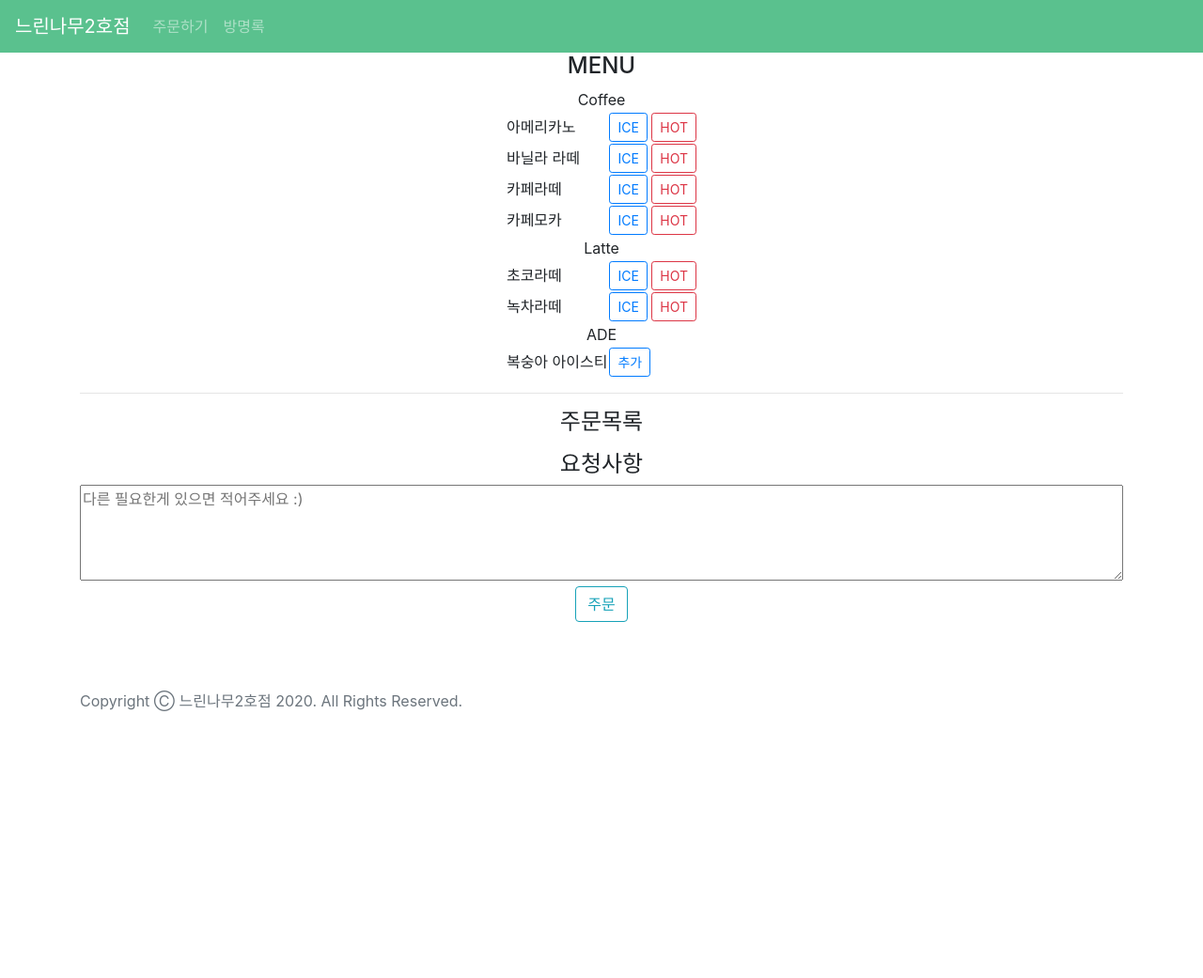
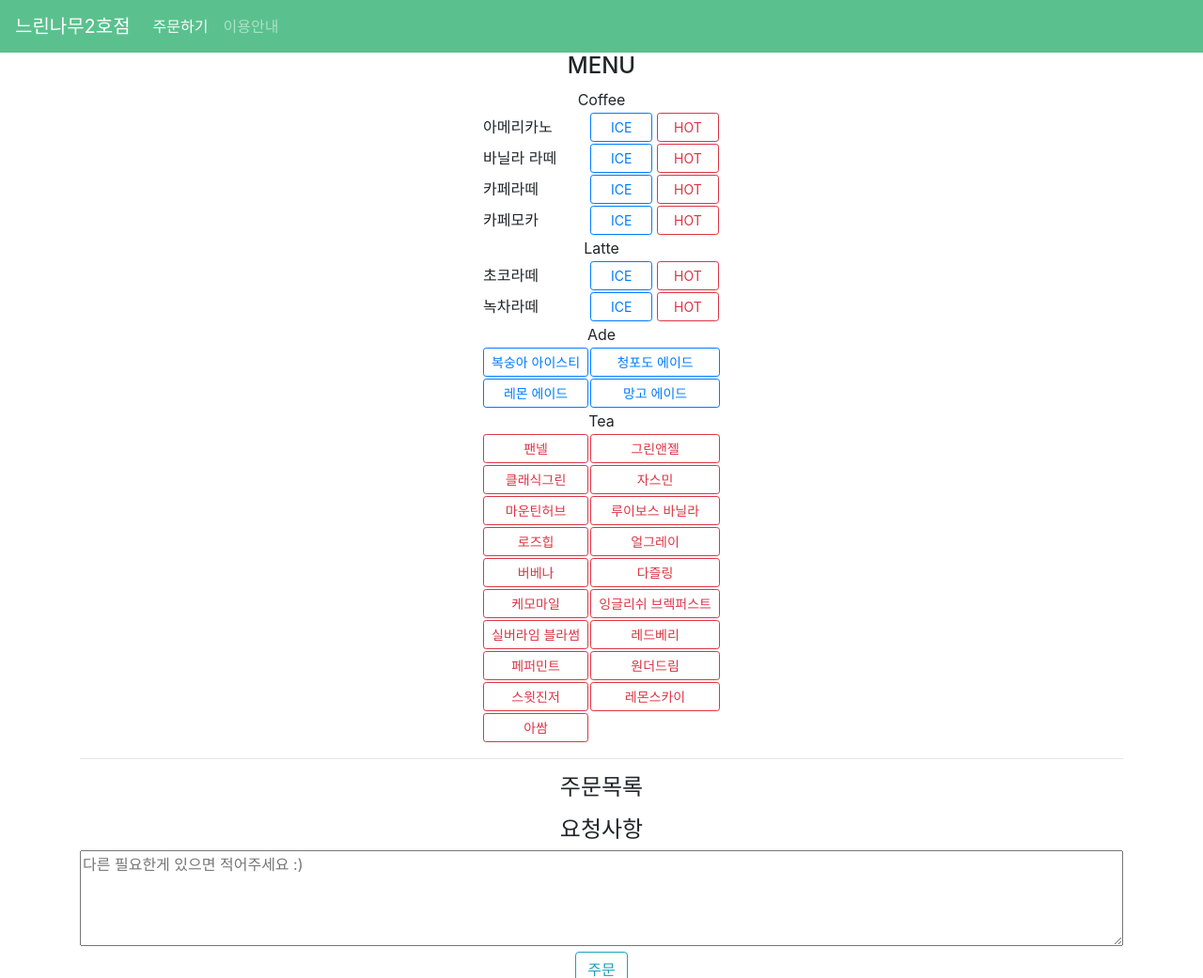
Before and after one commit to Comroom-net/comroom_back, a Django app: template namu/templates/order_page.html in a window 1280 px wide. Shown: the top 1041 px of the page at 94% size. Before the commit the page ends 757 px from the top, so only its background shows below. Run offline with Django 3.2, Linux system fonts and the light colour scheme; the template is opened without the code that fills it, so the values that code supplies are empty; some libraries are stand-ins or nearby versions; some web fonts are replaced.

Commit message:
add: all menu and intro page

```diff
--- a/namu/templates/namu_base.html
+++ b/namu/templates/namu_base.html
@@ -60,8 +60,8 @@
                         <li class="nav-item {% block nav-order %}{% endblock %} ">
                             <a class="nav-link" href="{% url 'namu:order_page' %}">주문하기</a>
                         </li>
-                        <li class="nav-item {% block nav-visitor %}{% endblock %} ">
-                            <a class="nav-link" href="{% url 'namu:visitors' %}">방명록</a>
+                        <li class="nav-item {% block nav-intro %}{% endblock %} ">
+                            <a class="nav-link" href="{% url 'namu:introduction' %}">이용안내</a>
                         </li>
 
                     </ul>
--- a/namu/templates/order_page.html
+++ b/namu/templates/order_page.html
@@ -22,6 +22,14 @@
         margin-top: 15px;
     }
 
+    .ade {
+        width: 100%;
+    }
+
+    .add {
+        width: 48%;
+    }
+
     input.ea {
         width: 50px;
     }
@@ -31,6 +39,9 @@
     }
 </style>
 {% endblock header %}
+{% block nav-order %}
+active
+{% endblock nav-order %}
 {% block contents %}
 <h4>MENU</h4>
 <table>
@@ -83,14 +94,107 @@
         </td>
     </tr>
     <tr>
-        <td colspan="2" class="title">ADE</td>
+        <td colspan="2" class="title">Ade</td>
     </tr>
     <tr>
-        <td>복숭아 아이스티</td>
         <td>
-            <button type="button" class="btn btn-outline-primary btn-sm add" id='ice_tea'>추가</button>
+            <button type="button" class="btn btn-outline-primary btn-sm ade" id='ice_tea'>복숭아 아이스티</button>
+        </td>
+        <td>
+            <button type="button" class="btn btn-outline-primary btn-sm ade" id='ice_tea'>청포도 에이드</button>
         </td>
     </tr>
+    <tr>
+        <td>
+            <button type="button" class="btn btn-outline-primary btn-sm ade">레몬 에이드</button>
+        </td>
+        <td>
+            <button type="button" class="btn btn-outline-primary btn-sm ade">망고 에이드</button>
+        </td>
+    </tr>
+    <tr>
+        <td colspan="2" class="title">Tea</td>
+    </tr>
+    <tr>
+        <td>
+            <button type="button" class="btn btn-outline-danger btn-sm ade">팬넬</button>
+        </td>
+        <td>
+            <button type="button" class="btn btn-outline-danger btn-sm ade">그린앤젤</button>
+        </td>
+    </tr>
+    <tr>
+        <td>
+            <button type="button" class="btn btn-outline-danger btn-sm ade">클래식그린</button>
+        </td>
+        <td>
+            <button type="button" class="btn btn-outline-danger btn-sm ade">자스민</button>
+        </td>
+    </tr>
+    <tr>
+        <td>
+            <button type="button" class="btn btn-outline-danger btn-sm ade">마운틴허브</button>
+        </td>
+        <td>
+            <button type="button" class="btn btn-outline-danger btn-sm ade">루이보스 바닐라</button>
+        </td>
+    </tr>
+    <tr>
+        <td>
+            <button type="button" class="btn btn-outline-danger btn-sm ade">로즈힙</button>
+        </td>
+        <td>
+            <button type="button" class="btn btn-outline-danger btn-sm ade">얼그레이</button>
+        </td>
+    </tr>
+    <tr>
+        <td>
+            <button type="button" class="btn btn-outline-danger btn-sm ade">버베나</button>
+        </td>
+        <td>
+            <button type="button" class="btn btn-outline-danger btn-sm ade">다즐링</button>
+        </td>
+    </tr>
+    <tr>
+        <td>
+            <button type="button" class="btn btn-outline-danger btn-sm ade">케모마일</button>
+        </td>
+        <td>
+            <button type="button" class="btn btn-outline-danger btn-sm ade">잉글리쉬 브렉퍼스트</button>
+        </td>
+    </tr>
+    <tr>
+        <td>
+            <button type="button" class="btn btn-outline-danger btn-sm ade">실버라임 블라썸</button>
+        </td>
+        <td>
+            <button type="button" class="btn btn-outline-danger btn-sm ade">레드베리</button>
+        </td>
+    </tr>
+    <tr>
+        <td>
+            <button type="button" class="btn btn-outline-danger btn-sm ade">페퍼민트</button>
+        </td>
+        <td>
+            <button type="button" class="btn btn-outline-danger btn-sm ade">원더드림</button>
+        </td>
+    </tr>
+    <tr>
+        <td>
+            <button type="button" class="btn btn-outline-danger btn-sm ade">스윗진저</button>
+        </td>
+        <td>
+            <button type="button" class="btn btn-outline-danger btn-sm ade">레몬스카이</button>
+        </td>
+    </tr>
+    <tr>
+        <td>
+            <button type="button" class="btn btn-outline-danger btn-sm ade">아쌈</button>
+        </td>
+
+    </tr>
+
+
 </table>
 <hr>
 <div class="selected">
@@ -123,6 +227,18 @@
         if (!order_option.includes("추가")) {
             menu += " " + order_option
         }
+        let delete_icon = ' <span class="cancel"><svg class="bi bi-x-square" width="1em" height="1em" viewBox="0 0 16 16" fill="currentColor" xmlns="http://www.w3.org/2000/svg">\
+            <path fill-rule="evenodd" d="M14 1H2a1 1 0 0 0-1 1v12a1 1 0 0 0 1 1h12a1 1 0 0 0 1-1V2a1 1 0 0 0-1-1zM2 0a2 2 0 0 0-2 2v12a2 2 0 0 0 2 2h12a2 2 0 0 0 2-2V2a2 2 0 0 0-2-2H2z"/>\
+            <path fill-rule="evenodd" d="M11.854 4.146a.5.5 0 0 1 0 .708l-7 7a.5.5 0 0 1-.708-.708l7-7a.5.5 0 0 1 .708 0z"/>\
+            <path fill-rule="evenodd" d="M4.146 4.146a.5.5 0 0 0 0 .708l7 7a.5.5 0 0 0 .708-.708l-7-7a.5.5 0 0 0-.708 0z"/>\
+          </svg></span>'
+        menu = "<li>" + menu + delete_icon + "</li>"
+        $('#kart').append(menu)
+    })
+    $('.ade').click(function () {
+        console.log('ade btn clicked')
+        $('#order_fail').hide()
+        let menu = $(this).text()
         let delete_icon = ' <span class="cancel"><svg class="bi bi-x-square" width="1em" height="1em" viewBox="0 0 16 16" fill="currentColor" xmlns="http://www.w3.org/2000/svg">\
             <path fill-rule="evenodd" d="M14 1H2a1 1 0 0 0-1 1v12a1 1 0 0 0 1 1h12a1 1 0 0 0 1-1V2a1 1 0 0 0-1-1zM2 0a2 2 0 0 0-2 2v12a2 2 0 0 0 2 2h12a2 2 0 0 0 2-2V2a2 2 0 0 0-2-2H2z"/>\
             <path fill-rule="evenodd" d="M11.854 4.146a.5.5 0 0 1 0 .708l-7 7a.5.5 0 0 1-.708-.708l7-7a.5.5 0 0 1 .708 0z"/>\
--- a/namu/urls.py
+++ b/namu/urls.py
@@ -1,6 +1,6 @@
 from django.urls import path
 
-from .views import visitors, write, order, msg_test, order_msg, order_success, room_auth
+from .views import visitors, write, order, msg_test, order_msg, order_success, room_auth, Namu_intro
 
 app_name = 'namu'
 urlpatterns = [
@@ -11,6 +11,7 @@ urlpatterns = [
     path('order_msg', order_msg, name='order_msg'),
     path('order_success', order_success.as_view(), name='order_success'),
     path('room/<str:room>', room_auth, name='room_auth'),
+    path('intro', Namu_intro.as_view(), name='introduction'),
 
 
 
--- a/namu/views.py
+++ b/namu/views.py
@@ -43,6 +43,10 @@ def order(request):
 
 class order_success(TemplateView):
     template_name = 'order_success.html'
+
+
+class Namu_intro(TemplateView):
+    template_name = 'namu_intro.html'
 
 
 def visitors(request):
```
Also changed, not shown: namu/templates/namu_intro.html (added, +18 -0 lines), db.sqlite3.
